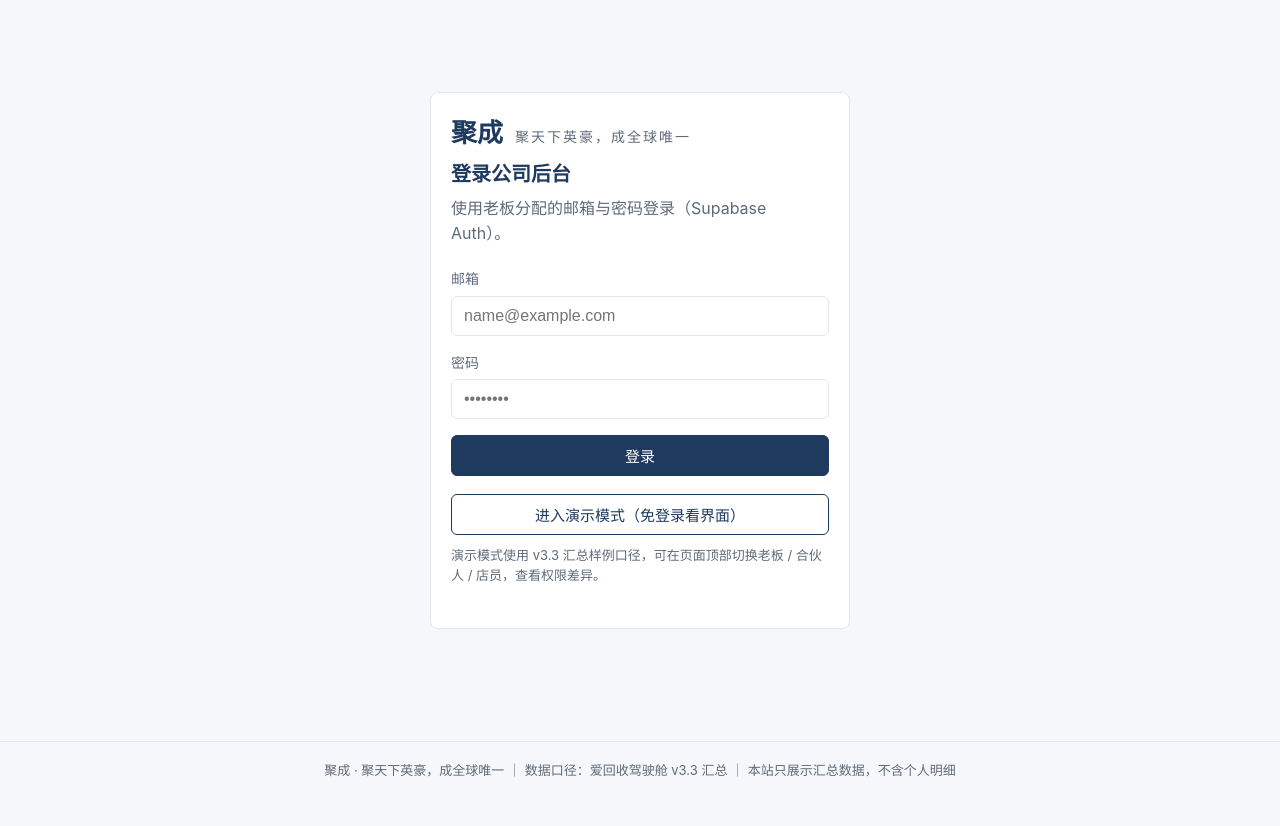
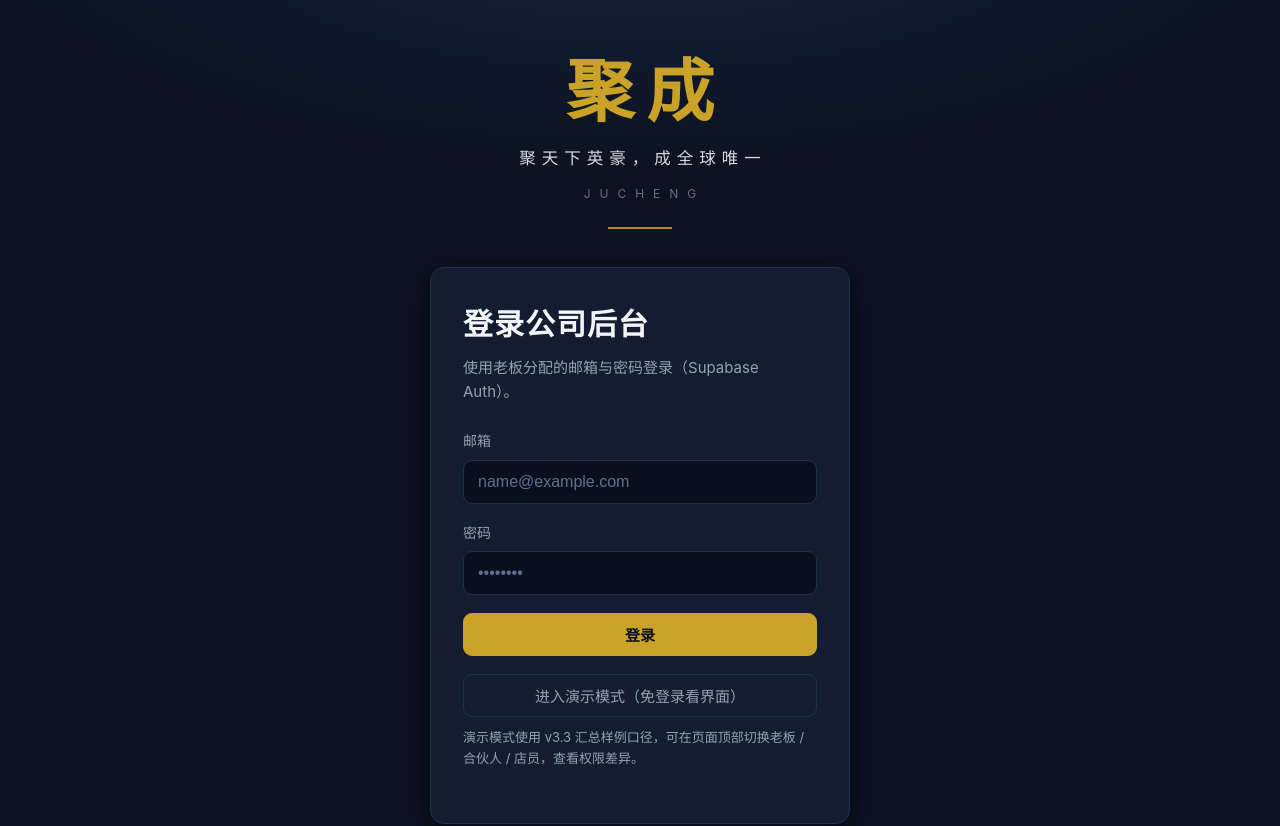
Before and after one commit to mzq1819341343-ux/jucheng-admin-web, a Next.js app: page /login in a window 1280 px wide. Shown: the top 826 px of the page. Before the commit the page ends 800 px from the top, so only its background shows below. Built offline with nearby package versions, Linux system fonts and the light colour scheme; no server answers.

Commit message:
UI 升级：深色+金色高端商务体系

```diff
--- a/app/globals.css
+++ b/app/globals.css
@@ -1,13 +1,24 @@
+/* ============================================================
+   聚成公司后台 · 视觉体系：深藏青近黑 + 克制金色点缀（高端商务）
+   ============================================================ */
 :root {
-  --navy: #1f3a5f;
-  --navy-light: #8fa3bf;
-  --bg: #f5f7fa;
-  --card: #ffffff;
-  --text: #1a1a1a;
-  --muted: #5f6b7a;
-  --border: #e3e7ed;
-  --red: #c0392b;
-  --green: #2e7d32;
+  --bg: #0c1220;
+  --bg-2: #0e1526;
+  --card: #131c30;
+  --card-hover: #16233c;
+  --border: #22304d;
+  --border-soft: #1b2740;
+  --text: #f2f5fa;
+  --muted: #93a1b8;
+  --faint: #5f708f;
+  --gold: #c9a227;
+  --gold-bright: #d9b43c;
+  --gold-dim: rgba(201, 162, 39, 0.35);
+  --red: #e0655a;
+  --green: #43b581;
+  --shadow: 0 12px 32px rgba(2, 6, 17, 0.45), 0 2px 8px rgba(2, 6, 17, 0.35);
+  --shadow-lift: 0 18px 42px rgba(2, 6, 17, 0.55), 0 4px 12px rgba(2, 6, 17, 0.4);
+  --serif: "Songti SC", "STSong", "Noto Serif SC", "SimSun", serif;
 }
 
 * { box-sizing: border-box; }
@@ -15,160 +26,356 @@
 html, body {
   margin: 0;
   padding: 0;
-  background: var(--bg);
+  background:
+    radial-gradient(1200px 520px at 50% -140px, #152542 0%, rgba(12, 18, 32, 0) 60%),
+    var(--bg);
+  background-color: var(--bg);
   color: var(--text);
   font-family: -apple-system, BlinkMacSystemFont, "PingFang SC", "Microsoft YaHei", "Segoe UI", sans-serif;
   font-size: 16px;
-  line-height: 1.55;
+  line-height: 1.6;
+  -webkit-font-smoothing: antialiased;
 }
 
-a { color: var(--navy); text-decoration: none; }
-a:hover { text-decoration: underline; }
+::selection { background: rgba(201, 162, 39, 0.35); }
+::-webkit-scrollbar { width: 10px; height: 10px; }
+::-webkit-scrollbar-thumb { background: #22304d; border-radius: 5px; }
+::-webkit-scrollbar-track { background: transparent; }
+
+a { color: var(--text); text-decoration: none; }
+a:hover { text-decoration: none; }
+
+@keyframes fadeUp {
+  from { opacity: 0; transform: translateY(12px); }
+  to { opacity: 1; transform: translateY(0); }
+}
 
 /* ---------- topbar ---------- */
 .topbar {
-  background: var(--card);
+  background: rgba(14, 21, 38, 0.94);
   border-bottom: 1px solid var(--border);
+  position: sticky;
+  top: 0;
+  z-index: 50;
+  backdrop-filter: blur(10px);
 }
 .topbar-inner {
-  max-width: 1200px;
+  max-width: 1240px;
   margin: 0 auto;
-  padding: 14px 24px;
+  padding: 16px 28px;
   display: flex;
   align-items: center;
-  gap: 28px;
+  gap: 32px;
   flex-wrap: wrap;
 }
-.brand { display: flex; align-items: baseline; gap: 12px; }
-.brand-name { font-size: 26px; font-weight: 700; color: var(--navy); }
-.brand-name:hover { text-decoration: none; }
-.brand-slogan { color: var(--muted); font-size: 14px; letter-spacing: 2px; }
-.menu { display: flex; gap: 20px; flex: 1; }
-.menu a { color: var(--text); font-size: 15px; }
-.userbox { display: flex; align-items: center; gap: 12px; }
-.user-role { font-weight: 600; color: var(--navy); }
-.user-email { color: var(--muted); font-size: 14px; }
+.brand { display: flex; align-items: baseline; gap: 14px; }
+.brand-name {
+  font-family: var(--serif);
+  font-size: 30px;
+  font-weight: 700;
+  color: var(--gold);
+  letter-spacing: 5px;
+  line-height: 1;
+}
+.brand-slogan { color: var(--muted); font-size: 13.5px; letter-spacing: 3px; }
+.brand-en { color: var(--faint); font-size: 11px; letter-spacing: 5px; }
+.menu { display: flex; gap: 26px; flex: 1; }
+.menu a {
+  color: var(--muted);
+  font-size: 15px;
+  padding: 6px 2px;
+  border-bottom: 2px solid transparent;
+  transition: color 0.2s ease, border-color 0.2s ease;
+}
+.menu a:hover { color: var(--text); border-bottom-color: var(--gold); }
+.userbox { display: flex; align-items: center; gap: 14px; }
+.user-role { font-weight: 600; color: var(--gold); font-size: 14.5px; }
+.user-email { color: var(--muted); font-size: 13.5px; }
+
 .demo-bar {
-  max-width: 1200px;
-  margin: 0 auto;
-  padding: 8px 24px 12px;
+  max-width: 1240px;
+  margin: 0 auto 14px;
+  padding: 10px 28px;
   display: flex;
   align-items: center;
   gap: 16px;
   flex-wrap: wrap;
+  background: rgba(201, 162, 39, 0.06);
+  border-top: 1px dashed var(--gold-dim);
 }
 .demo-note { color: var(--muted); font-size: 13px; }
-.demo-switcher { display: flex; align-items: center; gap: 8px; font-size: 14px; }
+.demo-switcher { display: flex; align-items: center; gap: 8px; font-size: 14px; color: var(--muted); }
 .chip {
   border: 1px solid var(--border);
-  background: var(--card);
+  background: transparent;
+  color: var(--muted);
   border-radius: 999px;
-  padding: 4px 12px;
+  padding: 5px 14px;
   cursor: pointer;
   font-size: 13px;
+  transition: color 0.2s ease, border-color 0.2s ease, background 0.2s ease;
 }
-.chip-active { background: var(--navy); color: #fff; border-color: var(--navy); }
+.chip:hover { color: var(--text); border-color: var(--gold); }
+.chip-active { background: var(--gold); color: #0c1220; border-color: var(--gold); font-weight: 600; }
+.chip-active:hover { color: #0c1220; }
 
 /* ---------- layout ---------- */
-.container { max-width: 1200px; margin: 0 auto; padding: 28px 24px 48px; }
-h1.page-title { font-size: 24px; margin: 0 0 6px; color: var(--navy); }
-.page-desc { color: var(--muted); margin: 0 0 22px; }
-.section-title { font-size: 18px; margin: 30px 0 12px; color: var(--navy); }
+.container {
+  max-width: 1240px;
+  margin: 0 auto;
+  padding: 40px 28px 64px;
+  animation: fadeUp 0.5s ease backwards;
+}
+h1.page-title {
+  font-size: 30px;
+  font-weight: 700;
+  margin: 0 0 8px;
+  color: var(--text);
+  letter-spacing: 1px;
+}
+.page-desc { color: var(--muted); margin: 0 0 26px; font-size: 15px; }
+.section-title {
+  font-size: 20px;
+  font-weight: 600;
+  margin: 40px 0 16px;
+  color: var(--text);
+  display: flex;
+  align-items: center;
+  gap: 12px;
+}
+.section-title::before {
+  content: "";
+  width: 4px;
+  height: 20px;
+  background: var(--gold);
+  border-radius: 2px;
+  flex: none;
+}
 
 /* ---------- KPI ---------- */
 .kpi-row {
   display: grid;
-  grid-template-columns: repeat(auto-fit, minmax(200px, 1fr));
-  gap: 16px;
+  grid-template-columns: repeat(auto-fit, minmax(220px, 1fr));
+  gap: 20px;
 }
 .kpi-card {
+  position: relative;
+  overflow: hidden;
   background: var(--card);
   border: 1px solid var(--border);
-  border-radius: 8px;
-  padding: 20px;
+  border-radius: 14px;
+  padding: 26px 26px 24px;
+  box-shadow: var(--shadow);
+  transition: transform 0.25s ease, box-shadow 0.25s ease, border-color 0.25s ease;
+  animation: fadeUp 0.55s cubic-bezier(0.22, 0.8, 0.32, 1) backwards;
 }
-.kpi-label { color: var(--muted); font-size: 14px; margin-bottom: 6px; }
+.kpi-row .kpi-card:nth-child(2) { animation-delay: 0.06s; }
+.kpi-row .kpi-card:nth-child(3) { animation-delay: 0.12s; }
+.kpi-row .kpi-card:nth-child(4) { animation-delay: 0.18s; }
+.kpi-card::before {
+  content: "";
+  position: absolute;
+  top: 0;
+  left: 26px;
+  width: 30px;
+  height: 3px;
+  background: var(--gold);
+  border-radius: 0 0 3px 3px;
+}
+.kpi-card:hover {
+  transform: translateY(-3px);
+  box-shadow: var(--shadow-lift);
+  border-color: #2c4066;
+}
+.kpi-label { color: var(--muted); font-size: 14px; margin-bottom: 10px; letter-spacing: 0.5px; }
 .kpi-value {
-  font-size: 40px;
+  font-size: 56px;
   font-weight: 700;
-  color: var(--navy);
+  color: var(--text);
   font-variant-numeric: tabular-nums;
-  line-height: 1.15;
+  line-height: 1.1;
+  letter-spacing: 0.5px;
 }
-.kpi-value.locked { font-size: 22px; color: var(--red); padding: 8px 0; }
-.kpi-sub { color: var(--muted); font-size: 13px; margin-top: 6px; }
+.kpi-value.locked { font-size: 26px; color: var(--red); padding: 10px 0; }
+.kpi-sub { color: var(--muted); font-size: 13.5px; margin-top: 10px; }
 .kpi-wide { grid-column: span 2; }
-@media (max-width: 720px) { .kpi-wide { grid-column: span 1; } }
-.sparkline { margin-top: 8px; }
+.kpi-hero {
+  background: linear-gradient(160deg, #16233c 0%, var(--card) 62%);
+}
+.kpi-hero::before { width: 52px; }
+.kpi-hero .kpi-value { font-size: 64px; }
+@media (max-width: 720px) {
+  .kpi-wide { grid-column: span 1; }
+  .kpi-value { font-size: 42px; }
+  .kpi-hero .kpi-value { font-size: 50px; }
+  h1.page-title { font-size: 25px; }
+  .container { padding: 28px 18px 48px; }
+}
+.sparkline { margin-top: 12px; }
 
 /* ---------- tables / cards ---------- */
 .card {
   background: var(--card);
   border: 1px solid var(--border);
-  border-radius: 8px;
-  padding: 20px;
+  border-radius: 14px;
+  padding: 24px;
+  box-shadow: var(--shadow);
+  animation: fadeUp 0.55s ease backwards;
 }
 table.report { width: 100%; border-collapse: collapse; font-variant-numeric: tabular-nums; }
 table.report th, table.report td {
-  padding: 9px 10px;
-  border-bottom: 1px solid var(--border);
+  padding: 11px 12px;
+  border-bottom: 1px solid var(--border-soft);
   text-align: right;
   white-space: nowrap;
+  font-size: 15px;
 }
 table.report th:first-child, table.report td:first-child { text-align: left; }
-table.report thead th { color: var(--navy); background: var(--bg); font-weight: 600; }
-table.report tr.total td { font-weight: 700; background: var(--bg); }
+table.report thead th {
+  color: #b9c6dc;
+  background: var(--bg-2);
+  font-weight: 600;
+  font-size: 13.5px;
+  letter-spacing: 0.5px;
+  border-bottom: 1px solid var(--border);
+}
+table.report tbody tr { transition: background 0.15s ease; }
+table.report tbody tr:hover { background: rgba(255, 255, 255, 0.025); }
+table.report tr.total td { font-weight: 700; background: var(--card-hover); border-top: 1px solid var(--border); }
 .table-wrap { overflow-x: auto; }
 .locked-cell { color: var(--red); }
 
 /* ---------- buttons / forms ---------- */
 .btn {
   display: inline-block;
-  background: var(--navy);
-  color: #fff;
-  border: 1px solid var(--navy);
-  border-radius: 6px;
-  padding: 9px 18px;
+  background: var(--gold);
+  color: #0c1220;
+  border: 1px solid var(--gold);
+  border-radius: 9px;
+  padding: 10px 20px;
   font-size: 15px;
+  font-weight: 600;
   cursor: pointer;
+  transition: background 0.2s ease, border-color 0.2s ease, color 0.2s ease, transform 0.2s ease;
 }
-.btn-ghost { background: transparent; color: var(--navy); }
-.btn:hover { opacity: 0.92; text-decoration: none; }
+.btn:hover { background: var(--gold-bright); border-color: var(--gold-bright); transform: translateY(-1px); text-decoration: none; }
+.btn:disabled { opacity: 0.55; cursor: default; transform: none; }
+.btn-ghost { background: transparent; color: var(--muted); border-color: var(--border); font-weight: 500; }
+.btn-ghost:hover { background: transparent; color: var(--gold); border-color: var(--gold); }
 .form-card { max-width: 420px; margin: 8vh auto; }
-.field { margin-bottom: 16px; }
-.field label { display: block; margin-bottom: 6px; color: var(--muted); font-size: 14px; }
+.field { margin-bottom: 18px; }
+.field label { display: block; margin-bottom: 7px; color: var(--muted); font-size: 14px; }
 .field input {
   width: 100%;
-  padding: 10px 12px;
+  padding: 12px 14px;
   border: 1px solid var(--border);
-  border-radius: 6px;
+  border-radius: 9px;
   font-size: 16px;
+  background: #0a0f1d;
+  color: var(--text);
+  transition: border-color 0.2s ease, box-shadow 0.2s ease;
 }
-.error { color: var(--red); margin: 10px 0; }
+.field input::placeholder { color: var(--faint); }
+.field input:focus {
+  outline: none;
+  border-color: var(--gold);
+  box-shadow: 0 0 0 3px rgba(201, 162, 39, 0.18);
+}
+.error { color: #e8837a; margin: 10px 0; font-size: 14.5px; }
 .notice {
-  background: #fdf6e0;
-  border: 1px solid #e8d48b;
-  border-radius: 8px;
+  background: rgba(201, 162, 39, 0.07);
+  border: 1px solid var(--gold-dim);
+  color: #e6d193;
+  border-radius: 10px;
   padding: 14px 18px;
   margin-bottom: 18px;
   font-size: 14px;
 }
 .empty { color: var(--muted); padding: 18px 4px; }
-ol.steps li, ul.plain li { margin-bottom: 6px; }
+ol.steps li, ul.plain li { margin-bottom: 7px; }
 .tag {
   display: inline-block;
-  border-radius: 4px;
-  padding: 1px 8px;
-  font-size: 12px;
-  background: var(--bg);
+  border-radius: 999px;
+  padding: 2px 11px;
+  font-size: 12.5px;
+  background: rgba(255, 255, 255, 0.04);
   border: 1px solid var(--border);
+  color: var(--muted);
 }
-.tag-ok { color: var(--green); border-color: var(--green); }
-.tag-pending { color: #9a7b0a; border-color: #9a7b0a; }
+.tag-ok { color: var(--green); border-color: rgba(67, 181, 129, 0.5); }
+.tag-pending { color: var(--gold); border-color: var(--gold-dim); }
 footer.site-footer {
   border-top: 1px solid var(--border);
-  color: var(--muted);
+  color: var(--faint);
   font-size: 13px;
-  padding: 18px 24px;
+  padding: 22px 24px;
   text-align: center;
+  letter-spacing: 0.5px;
 }
+
+/* ---------- 登录页（品牌化） ---------- */
+.login-wrap {
+  min-height: 86vh;
+  display: flex;
+  flex-direction: column;
+  align-items: center;
+  justify-content: center;
+  padding: 56px 24px 64px;
+}
+.login-brand {
+  text-align: center;
+  margin-bottom: 38px;
+  animation: fadeUp 0.6s ease backwards;
+}
+.login-brand-name {
+  font-family: var(--serif);
+  font-size: 68px;
+  font-weight: 700;
+  color: var(--gold);
+  letter-spacing: 12px;
+  margin-left: 12px;
+  line-height: 1.1;
+}
+.login-brand-slogan {
+  color: var(--text);
+  opacity: 0.88;
+  font-size: 16.5px;
+  letter-spacing: 6px;
+  margin-top: 14px;
+  margin-left: 6px;
+}
+.login-brand-en {
+  color: var(--faint);
+  font-size: 12px;
+  letter-spacing: 9px;
+  margin-top: 13px;
+  margin-left: 9px;
+}
+.login-brand-rule {
+  width: 64px;
+  height: 2px;
+  background: var(--gold);
+  margin: 24px auto 0;
+  opacity: 0.85;
+}
+.login-card {
+  width: 100%;
+  max-width: 420px;
+  margin: 0;
+  padding: 32px 32px 28px;
+  animation: fadeUp 0.6s 0.12s ease backwards;
+}
+.login-title { font-size: 22px; }
+@media (max-width: 720px) {
+  .login-brand-name { font-size: 50px; }
+  .login-card { padding: 26px 22px 22px; }
+}
+
+/* ---------- 动效降级 ---------- */
+@media (prefers-reduced-motion: reduce) {
+  *, *::before, *::after {
+    animation-duration: 0.01ms !important;
+    animation-delay: 0s !important;
+    transition-duration: 0.01ms !important;
+  }
+}
--- a/app/login/page.tsx
+++ b/app/login/page.tsx
@@ -43,13 +43,15 @@ export default function LoginPage() {
   }
 
   return (
-    <main className="container">
-      <div className="card form-card">
-        <div className="brand" style={{ marginBottom: 6 }}>
-          <span className="brand-name">聚成</span>
-          <span className="brand-slogan">聚天下英豪，成全球唯一</span>
-        </div>
-        <h1 className="page-title" style={{ fontSize: 20 }}>登录公司后台</h1>
+    <main className="login-wrap">
+      <div className="login-brand">
+        <div className="login-brand-name">聚成</div>
+        <div className="login-brand-slogan">聚天下英豪，成全球唯一</div>
+        <div className="login-brand-en">JUCHENG</div>
+        <div className="login-brand-rule" aria-hidden="true" />
+      </div>
+      <div className="card form-card login-card">
+        <h1 className="page-title login-title">登录公司后台</h1>
         <p className="page-desc">使用老板分配的邮箱与密码登录（Supabase Auth）。</p>
 
         {!configured ? (
--- a/components/KpiCard.tsx
+++ b/components/KpiCard.tsx
@@ -1,3 +1,5 @@
+import CountUp from "./CountUp";
+
 export default function KpiCard({
   label,
   value,
@@ -19,7 +21,9 @@ export default function KpiCard({
         </>
       ) : (
         <>
-          <div className="kpi-value">{value}</div>
+          <div className="kpi-value">
+            <CountUp value={value} />
+          </div>
           {sub ? <div className="kpi-sub">{sub}</div> : null}
         </>
       )}
--- a/components/Nav.tsx
+++ b/components/Nav.tsx
@@ -13,6 +13,7 @@ export default function Nav({ user }: { user: CurrentUser }) {
             聚成
           </Link>
           <span className="brand-slogan">聚天下英豪，成全球唯一</span>
+          <span className="brand-en">JUCHENG</span>
         </div>
         <nav className="menu">
           <Link href="/">首页仪表盘</Link>
```
Also changed, not shown: app/page.tsx (+5 -2 lines), components/CountUp.tsx (added, +59 -0 lines), components/Sparkline.tsx (+13 -4 lines).
